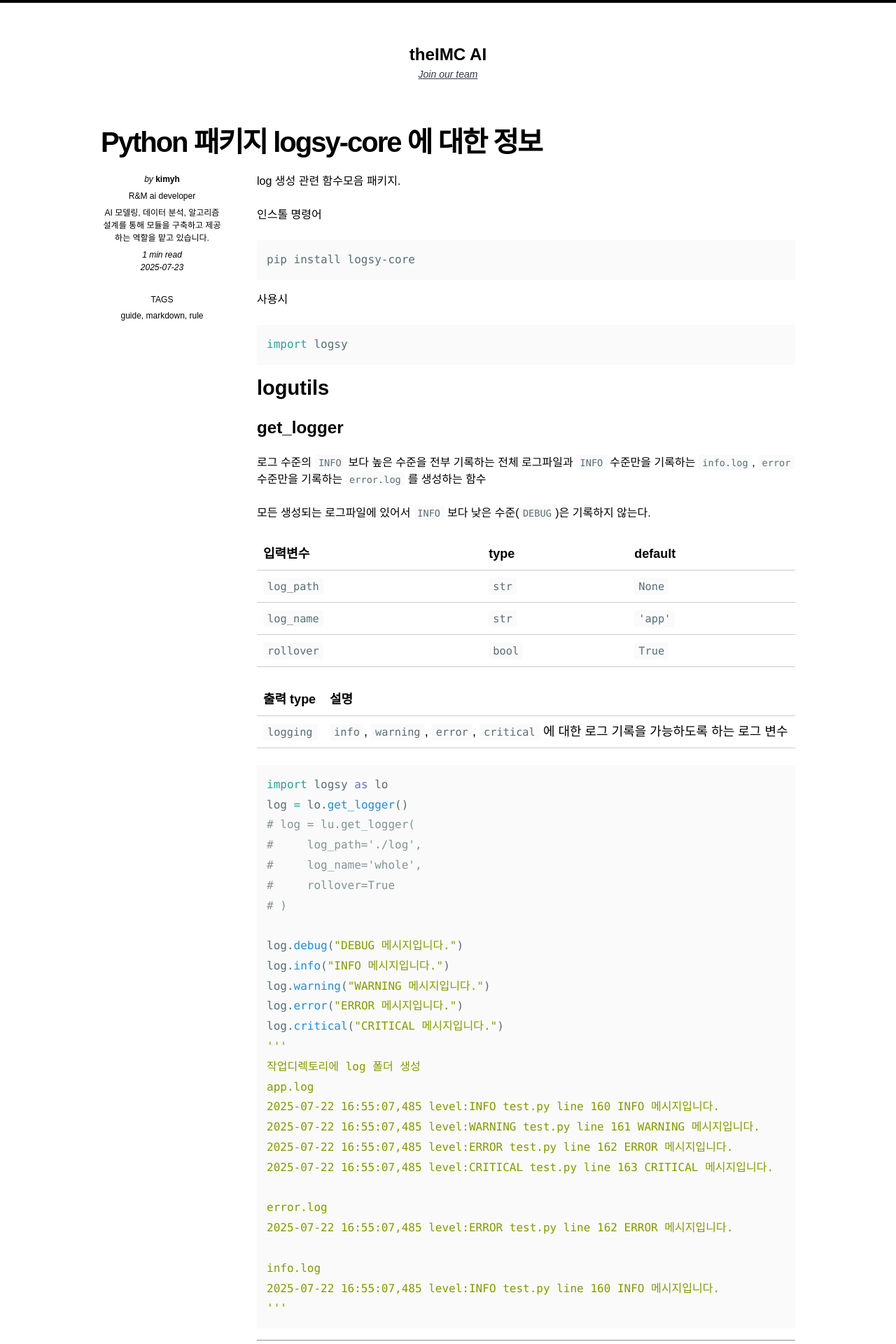
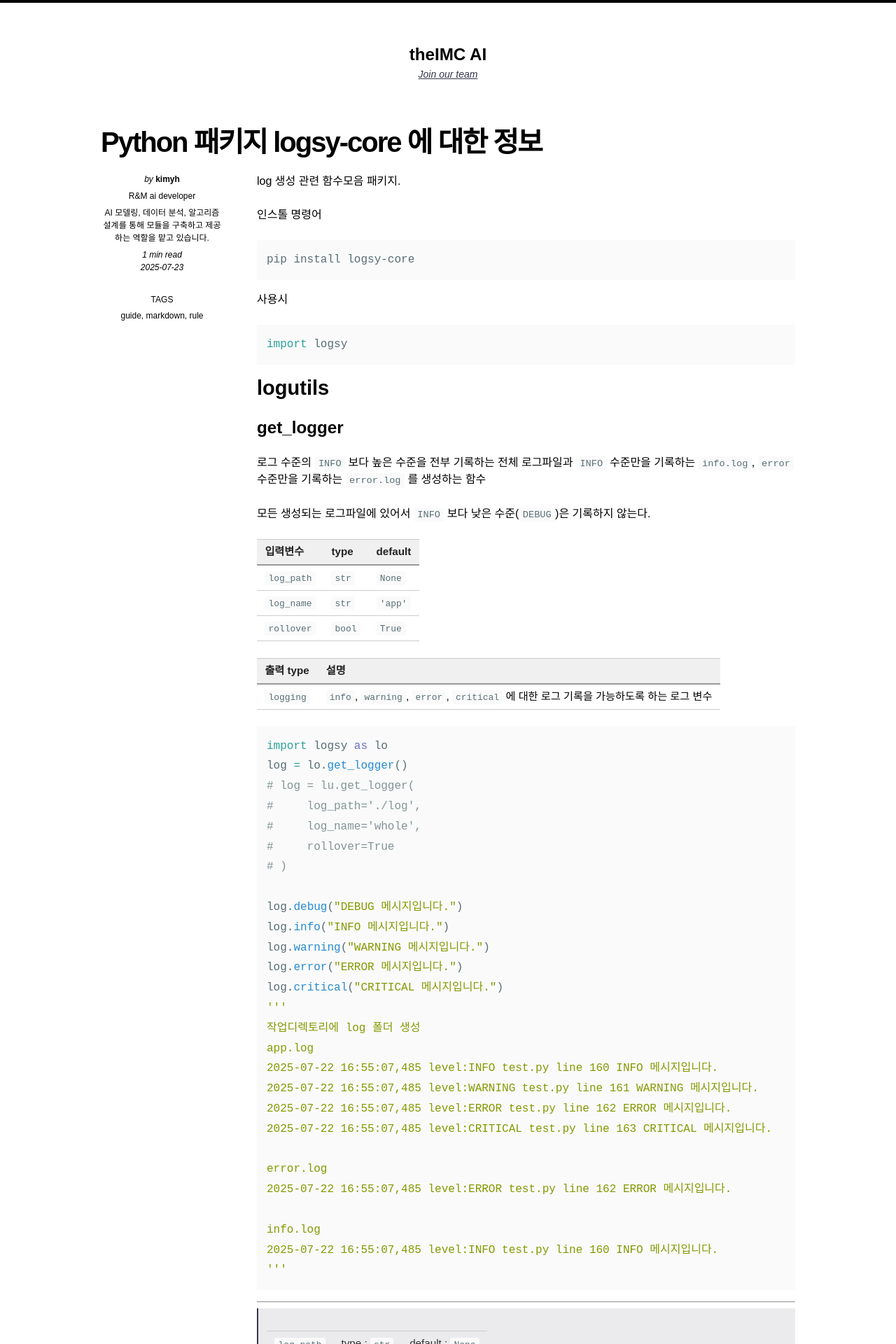
Before and after one commit to aitheimc/aitheimc.github.io, a Jekyll site: the page built from _posts/2025-07-29-logsy 패키지 활용.markdown, in a window 1280 px wide. Shown: the top 1920 px of the page at 70% size. Built offline with Jekyll 4.4.1, drawn with Linux system fonts in a browser that asks for light colours; nearby versions of some CDN libraries.

Commit message:
quater, table style change

```diff
--- a/_sass/so-simple/_base.scss
+++ b/_sass/so-simple/_base.scss
@@ -12,37 +12,46 @@ body {
 
 blockquote,
 q {
+  margin: 0.25em 0;
+  padding-left: 0.75em;
+  border-left: 2px solid #ccc;
+  border-top: none;
+  border-bottom: none;
+  border-right: none;
+  background: none;
+  color: #333;
+  font-style: normal; /* 이탤릭 제거 */
+}
 
-  footer {
-    font-size: 80%;
-    font-style: normal;
+footer {
+  font-size: 0.75em;
+  font-style: normal;
+  margin-top: 0.25em;
+}
 
-    &::before {
-      padding-right: 0.25rem;
-      content: "\2014";
-    }
-  }
+footer::before {
+  content: "— ";
+  padding-right: 0.25rem;
 }
 
 code,
 kbd,
 samp,
 pre {
-  font-family: $monospace-font-family;
+  font-family: monospace;
 }
 
 kbd {
   display: inline-block;
-  margin: 0 0.125em;
-  padding: 0.125em 0.5em;
+  margin: 0 0.1em;
+  padding: 0.05em 0.35em;
   color: #000;
-  border: 1px solid rgb(204, 204, 204);
-  border-radius: 3px;
-  background-color: rgb(247, 247, 247);
-  font-size: 85%;
-  text-shadow: 0 1px 0 #fff;
-  -webkit-box-shadow: 0 1px 0 rgba(0, 0, 0, 0.25), inset 0 0 0 2px #fff;
-  box-shadow: 0 1px 0 rgba(0, 0, 0, 0.25), inset 0 0 0 2px #fff;
+  border: 1px solid #ccc;
+  border-radius: 2px;
+  background-color: #f5f5f5;
+  font-size: 0.85em;
+  text-shadow: none;
+  box-shadow: none;
 }
 
 h1,
--- a/_sass/so-simple/_tables.scss
+++ b/_sass/so-simple/_tables.scss
@@ -1,34 +1,42 @@
 /* ==========================================================================
-   Tables
+   Simple Table (compact rows + inner borders only)
    ========================================================================== */
 
 table {
-  @include fluid-type($min-vw, $max-vw, 12px, 18px);
-  width: 100%;
+  width: auto;
+  max-width: 100%;
   border-collapse: collapse;
-  /* For Firefox to horizontally scroll wider tables */
-  // scss-lint:disable DuplicateProperty
-  word-break: normal;
+  font-size: 0.95rem;
   word-break: keep-all;
+  /* 바깥쪽 테두리 제거 */
+  border: none;
 }
 
 th,
 td {
-  border-bottom: 1px solid;
+  padding: 0.4em 0.75em;
+  border-top: 1px solid #ccc;
+  border-bottom: 1px solid #ccc;
+  /* 좌우 구분선 제거 */
+  border-left: none;
+  border-right: none;
 }
 
 th {
-  padding: 0.5em;
-  font-weight: bold;
+  font-weight: 600;
   text-align: left;
+  background-color: #f0f0f0;
+  color: #222;
 }
 
-td {
-  padding: 0.5em;
+tr {
+  vertical-align: middle;
 }
 
-tr,
-td,
-th {
-  vertical-align: middle;
+thead tr {
+  border-bottom: 2px solid #999;
 }
+
+tbody tr:hover {
+  background-color: #f5f5f5;
+}
```
Also changed, not shown: README.md.
